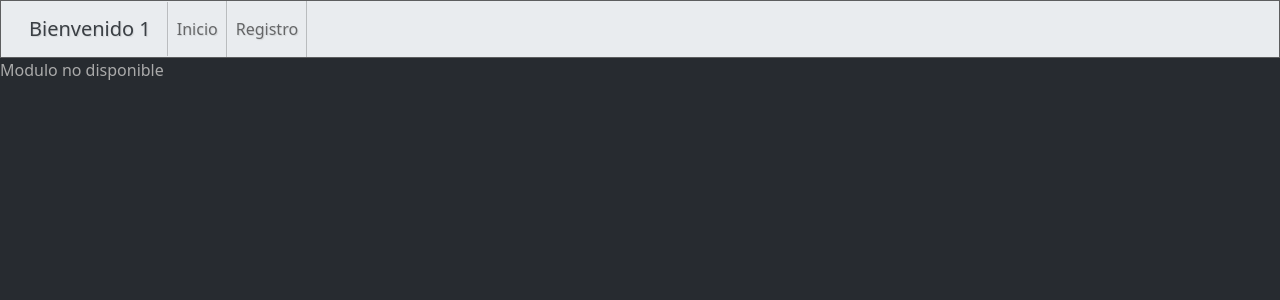
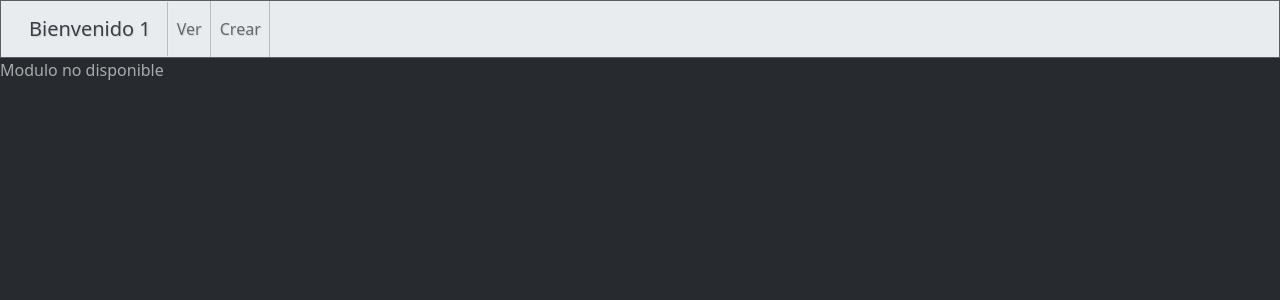
Before and after one commit to dextter1913/pruebatecnica, a PHP site: page /index.php in a window 1280 px wide. Shown: the top 300 px of the page. Run offline with PHP 8.4, Linux system fonts and the light colour scheme; the visitor is signed in with stand-in values (Sample User, id 1).

```diff
--- a/index.php
+++ b/index.php
@@ -14,11 +14,11 @@ if (isset($_GET['login']) && !isset($_SESSION['logeado'])) {
     $nav->nav();
     if (isset($_GET['modulos'])) {
         switch ($_GET['modulos']) {
-            case 'inicio':
-                echo "Inicio";
+            case 'ver':
+                echo "Ver";
                 break;
-            case 'registro':
-                echo "Registro";
+            case 'crear':
+                echo "Crear";
                 break;
             default:
                 echo "Modulo no disponible";
--- a/views/nav/nav.php
+++ b/views/nav/nav.php
@@ -1,16 +1,16 @@
 <nav class="navbar navbar-expand-lg navbar-light bg-light">
     <div class="container-fluid">
-        <a class="navbar-brand" href="?modulos=inicio">Bienvenido <?= $_SESSION['logeado'];?></a>
+        <a class="navbar-brand" href="?modulos=ver">Bienvenido <?= $_SESSION['logeado'];?></a>
         <button class="navbar-toggler" type="button" data-bs-toggle="collapse" data-bs-target="#navbarSupportedContent" aria-controls="navbarSupportedContent" aria-expanded="false" aria-label="Toggle navigation">
             <span class="navbar-toggler-icon"></span>
         </button>
         <div class="collapse navbar-collapse" id="navbarSupportedContent">
             <ul class="navbar-nav me-auto mb-2 mb-lg-0">
                 <li class="nav-item">
-                    <a class="nav-link" aria-current="page" href="?modulos=inicio">Inicio</a>
+                    <a class="nav-link" aria-current="page" href="?modulos=ver">Ver</a>
                 </li>
                 <li class="nav-item">
-                    <a class="nav-link" href="?modulos=registro">Registro</a>
+                    <a class="nav-link" href="?modulos=crear">Crear</a>
                 </li>
             </ul>
         </div>
```
